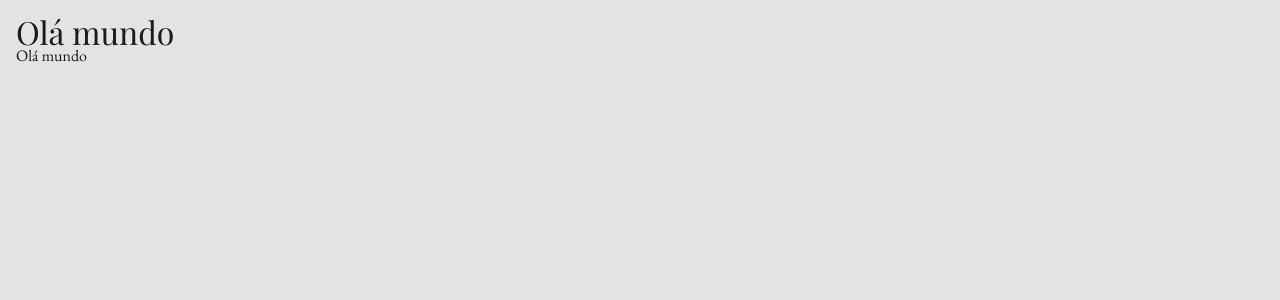
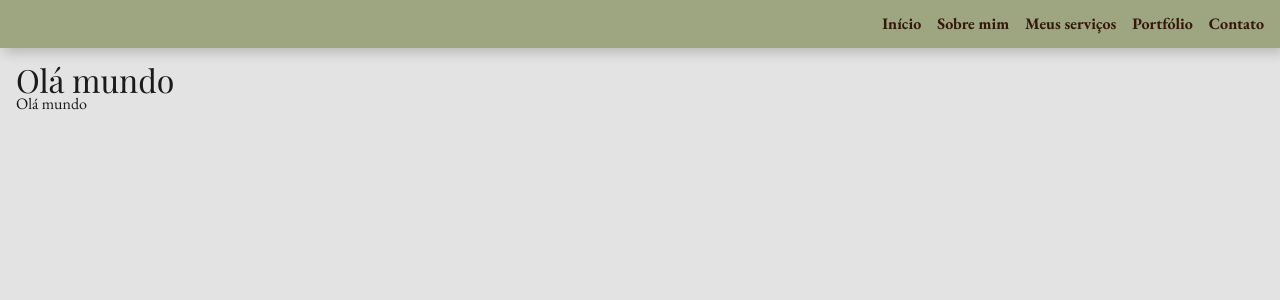
Before and after one commit to gioliveirass/portfolio-giovana, a React (Vite) app: page / in a window 1280 px wide. Shown: the top 300 px of the page. Built offline with nearby package versions, Linux system fonts and the light colour scheme; a web font is replaced by a local one.

Commit message:
feat: create Header component

```diff
--- a/src/App.tsx
+++ b/src/App.tsx
@@ -1,9 +1,17 @@
 import "./app.css";
+
 import router from "./router";
+import Header from "./shared/components/header";
+
 import { RouterProvider } from "react-router";
 
 function App() {
-  return <RouterProvider router={router} />;
+  return (
+    <>
+      <Header />
+      <RouterProvider router={router} />
+    </>
+  );
 }
 
 export default App;
--- /dev/null
+++ b/src/shared/components/header/index.scss
@@ -0,0 +1,25 @@
+#header-container {
+  background: var(--color-primary);
+  display: flex;
+  flex-direction: row;
+  padding: 1rem;
+  box-shadow: var(--shadow-default);
+  justify-content: end;
+
+  nav {
+    display: flex;
+    flex-direction: row;
+    gap: 1rem;
+
+    a {
+      text-decoration: none;
+      color: var(--color-secondary-dark);
+      font-weight: bold;
+      transition: color 0.5s ease;
+
+      &:hover {
+        color: var(--color-secondary);
+      }
+    }
+  }
+}
--- /dev/null
+++ b/src/shared/components/header/index.tsx
@@ -0,0 +1,25 @@
+import "./index.scss";
+
+const Header = () => {
+  const navItems = [
+    { label: "Início", path: "init" },
+    { label: "Sobre mim", path: "about-me" },
+    { label: "Meus serviços", path: "my-services" },
+    { label: "Portfólio", path: "portfolio" },
+    { label: "Contato", path: "contact" },
+  ];
+
+  return (
+    <header id="header-container">
+      <nav>
+        {navItems.map((navItem, index) => (
+          <a key={`header-nav-item-${index}`} href={navItem.path}>
+            {navItem.label}
+          </a>
+        ))}
+      </nav>
+    </header>
+  );
+};
+
+export default Header;
```
